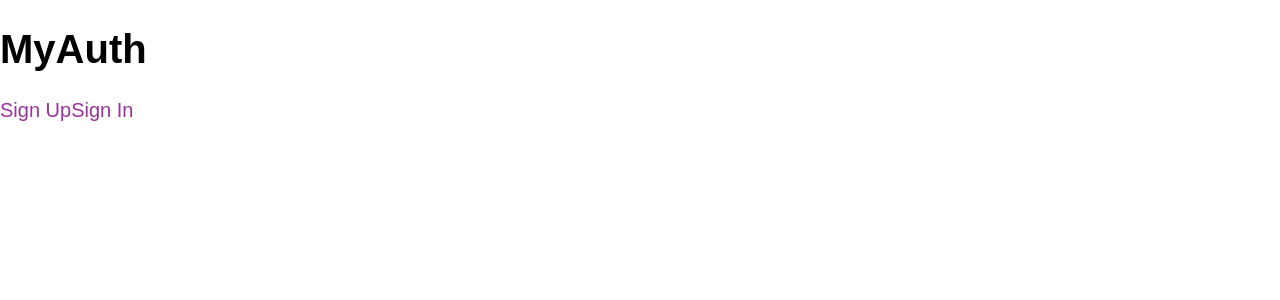
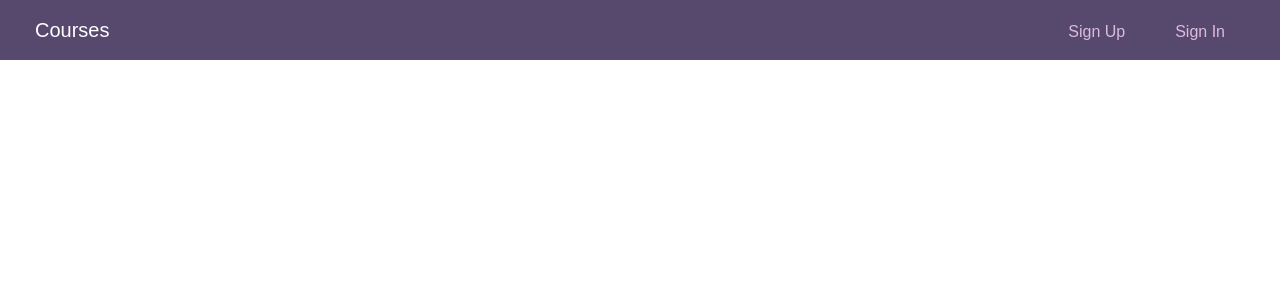
Before and after one commit to ebhargro/full-stack-app, a React (Create React App) app in the folder client/: page /error in a window 1280 px wide. Shown: the top 300 px of the page. Built offline with nearby package versions, Linux system fonts and the light colour scheme.

Commit message:
Rendering Courses component

```diff
--- a/client/src/components/CourseDetail.js
+++ b/client/src/components/CourseDetail.js
@@ -1,4 +1,40 @@
 import React, {Component} from 'react';
+import Axios from 'axios';
+import { Link } from 'react-router-dom';
+// import ReactMarkdown from 'react-markdown';
 
 export default class CourseDetail extends Component {
-}
+    state = {
+        course: {},
+        user: {}
+    };
+
+    componentDidMount(){
+        Axios.get(`http://localhost:5000/api/courses/${this.props.id}`)
+        .then(response => {
+            this.setState({
+                course: response.data,
+                user: response.data.User
+            })
+        })
+        .catch(errors => {
+            console.log('Course ID not found', errors);
+            this.props.history.push('/notfound');
+        })
+    }
+    render() {
+        const {course, user} = this.state;
+        return(
+            <React.Fragment>
+                <div className="actions--bar">
+                    <div className="wrap">
+
+                    </div>
+
+
+                </div>
+            </React.Fragment>
+        )
+    }
+
+    }
--- a/client/src/components/Courses.js
+++ b/client/src/components/Courses.js
@@ -23,12 +23,22 @@ export default class Courses extends Component {
     render() {
             return (
                 <div>
-                <h1>View All Courses</h1>
-                {this.state.courses.map(course =>
-                <Link key={course.id} to={`/courses/${course.id}`}>
-                <h2> {course.title} </h2>
-                    </Link>
-                )}
+                <div className="wrap main--grid">
+                    {this.state.courses.map(course =>
+                    <Link className="course--module course--link" key={course.id} to={`/courses/${course.id}`}>
+                    <h2 className="course--label"> Course </h2>
+                    <h3 className="course--title">{course.title} </h3>
+                        </Link>
+                        )}
+
+                        <Link className="course--module course--add--module" to="/courses/create">
+						<h3 className="course--add--title">
+                        <svg version="1.1" xmlns="http://www.w3.org/2000/svg" x="0px" y="0px"
+                            viewBox="0 0 13 13" className="add">
+                            <polygon points="7,6 7,0 6,0 6,6 0,6 0,7 6,7 6,13 7,13 7,7 13,7 13,6 "></polygon>
+                        </svg>Create Course</h3>
+					</Link>
+                  </div>
                   </div>
               );
         }
--- a/client/src/components/Header.js
+++ b/client/src/components/Header.js
@@ -6,24 +6,31 @@ export default class Header extends React.PureComponent {
     const { context } = this.props;
     const authUser = context.authenticatedUser;
     return (
-      <div className="header">
-        <div className="bounds">
-          <h1 className="header--logo">MyAuth</h1>
+      <header>
+      <div className="wrap header">
+        <div className="header--flex">
+          <h1 className="header--logo">Courses</h1>
           <nav>
             {authUser ? (
               <React.Fragment>
-                <span>Welcome, {authUser.name}!</span>
-                <Link to="/signout">Sign Out</Link>
+              <ul className="header--signedin">
+                <span>Welcome, {authUser.firstName}!</span>
+                  <Link to="/signout">Sign Out</Link>
+              </ul>
               </React.Fragment>
             ) : (
               <React.Fragment>
-                <Link className="signup" to="/signup">Sign Up</Link>
-                <Link className="signin" to="/signin">Sign In</Link>
+              <ul className="header--signedout">
+                <li> <Link className="wrap header--flex" to="/signup">Sign Up</Link> </li>
+                 <li><Link className="wrap header--flex" to="/signin">Sign In</Link> </li>
+              </ul>
               </React.Fragment>
             )}
           </nav>
         </div>
       </div>
+      </header>
+
     );
   }
 };
--- a/client/src/index.js
+++ b/client/src/index.js
@@ -1,6 +1,6 @@
 import React from 'react';
 import ReactDOM from 'react-dom';
-import './index.css';
+import './styles/reset.css';
 import './styles/global.css';
 import App from './App';
 import reportWebVitals from './reportWebVitals';
```
